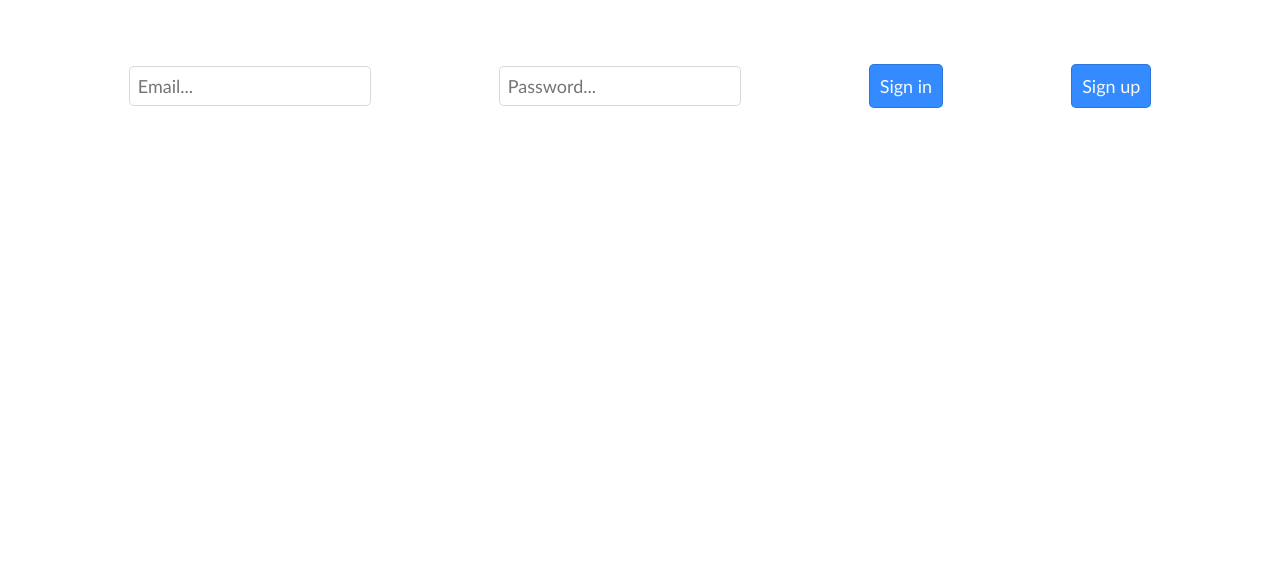
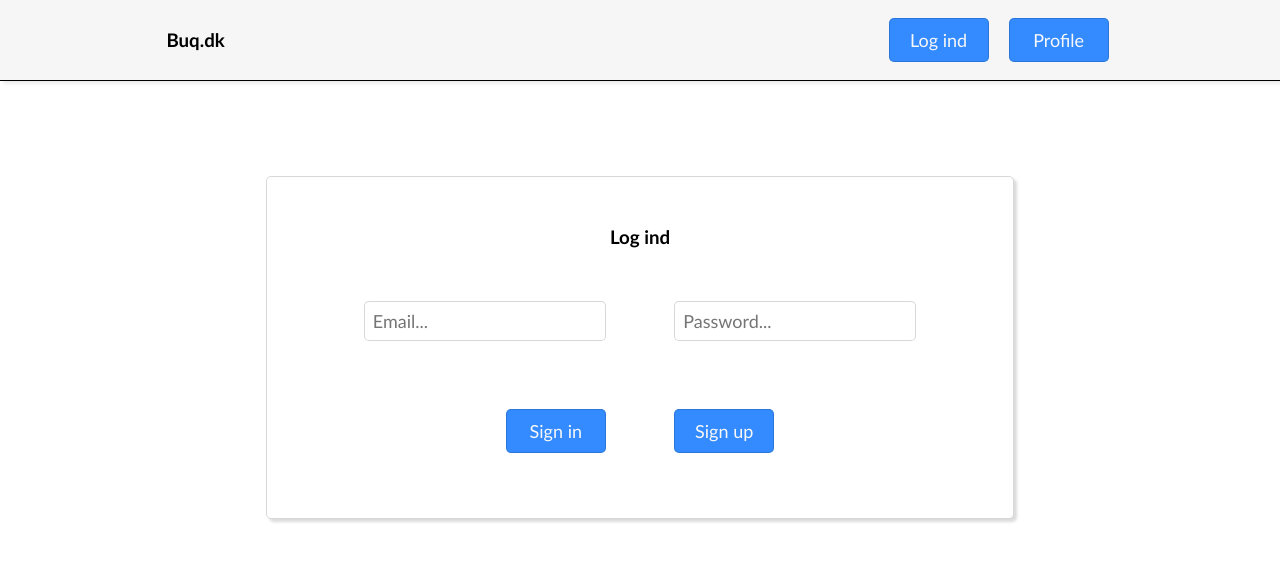
Before and after one commit to pandajakob/BUQ-Table-Booking-System, a React (Create React App) app: page / in a window 1280 px wide. Shown: the top 562 px of the page. Built offline with nearby package versions, Linux system fonts and the light colour scheme; no server answers.

Commit message:
import data

```diff
--- a/src/App.css
+++ b/src/App.css
@@ -1,22 +1,72 @@
+:root {
+  /* White Palette */
+  --white-pure: #FFFFFF;
+  --white-light: #F8F8F8;
+  --white-warm: #F0F0F0;
+  --white-cool: #EAEAEA;
+
+  /* Blue Palette */
+  --blue-primary: #338BFF;
+  --blue-light: #80C1FF;
+  --blue-dark: #0065B3;
+  --blue-muted: #4D96D1;
+  --blue-accent: #A3D3FF;
+}
+
+
+
 .App {
   text-align: center;
   font-family: system-ui, -apple-system, BlinkMacSystemFont, 'Segoe UI', Roboto, Oxygen, Ubuntu, Cantarell, 'Open Sans', 'Helvetica Neue', sans-serif;
   font-family:'Trebuchet MS', 'Lucida Sans Unicode', 'Lucida Grande', 'Lucida Sans', Arial, sans-serif;
+}
 
+.flex {
+  display: flex;
+  flex-wrap: wrap;
+  justify-content: center;
 }
-.auth {
-  display: flex;
-  justify-content: left;
-  align-items: center;
-  flex-wrap: wrap;
-  min-width: 300px;
-  max-width: 350px;
-  margin: 100px auto;
+
+.main {
+  padding: 5% 10%;
+}
+
+.container {
+  min-width: 350px;
+  max-width: fit-content;
+  height: min-content;
+  margin: 3%;
   padding: 3%;
   border: 1px solid rgba(0, 0, 0, 0.154);
   border-radius: 5px;
   box-shadow: 3px 3px 3px rgba(0, 0, 0, 0.146);
 }
+
+
+#header {
+  background-color: rgb(246, 246, 246);
+  padding: 3px 13%;
+  justify-content: space-between;
+  border-bottom: 0.1px solid black;
+  align-items: center;
+  box-shadow: 3px 3px 3px rgba(0, 0, 0, 0.073);
+
+}
+
+ul, li {
+  padding: 0;
+  margin: 0;
+}
+
+#header ul {
+  list-style: none;
+}
+
+ul li {
+  margin: 10px;
+}
+
+
 input {
   font-family:'Trebuchet MS', 'Lucida Sans Unicode', 'Lucida Grande', 'Lucida Sans', Arial, sans-serif;
   font-size: large;
@@ -27,11 +77,12 @@ input {
 }
 button {
   font-size: large;
-font-family:'Trebuchet MS', 'Lucida Sans Unicode', 'Lucida Grande', 'Lucida Sans', Arial, sans-serif;
-margin: 5%;
-padding: 10px;
+  font-family:'Trebuchet MS', 'Lucida Sans Unicode', 'Lucida Grande', 'Lucida Sans', Arial, sans-serif;
+  margin: 5%;
+  padding: 10px;
+  min-width: 100px;
   border: 1px solid rgba(0, 0, 0, 0.154);
-  background-color: rgb(51, 139, 255);
+  background-color: var(--blue-primary);
   color: rgb(248, 248, 248);
   font-weight: 560;
   border-radius: 5px;
@@ -39,13 +90,18 @@ padding: 10px;
 }
 
 button:hover {
-  background-color: white;
+  background-color: var(--white-pure) !important;
   color: black;
   border: 1px solid black;
   cursor: pointer;
 }
 button:active {
   border: 1px solid black;
-  background-color: rgb(228, 228, 228);
-  scale: 0.95;
+  background-color: rgb(233, 233, 233) !important;
+  transform: scale(0.95);
+
 }
+
+#logoutBtn {
+  background-color: red;
+}
--- a/src/App.js
+++ b/src/App.js
@@ -24,14 +24,31 @@ function App() {
 
   return (
     <div className="App">
+      <div id="header" className="flex">
+        <h3> Buq.dk </h3>
+        <ul className="flex ">
+          <li>
+            {user ?
+            <button style={{backgroundColor: "red"}} onClick={logout}> log ud</button>
+            :
+            <button>  Log ind </button>
+            }
+          </li>
+          <li>
+            <button> Profile </button>
+          </li>
+        </ul>
+      </div>
+      <div className="main">
           {user ? (
             // Render Restaurant component if user is logged in
-        <Restaurant user={user} logout={logout} />
+            <Restaurant user={user} />
           ) : (
             // Render Auth component if user is not logged in
             <Auth setUser={setUser} />
           )}
       </div>
+    </div>
   );
 }
 
--- a/src/components/auth.js
+++ b/src/components/auth.js
@@ -24,7 +24,9 @@ export const Auth = ({ setUser }) => {
   };
 
   return (
-    <div>
+    <div className="flex">
+      <div className="container">
+        <h3> Log ind</h3>
         <input
           placeholder="Email..."
           onChange={(e) => setEmail(e.target.value)}
@@ -38,5 +40,6 @@ export const Auth = ({ setUser }) => {
         <button onClick={signIn}> Sign in </button>
         <button onClick={signUp}> Sign up </button>
       </div>
+    </div>
   );
 };
--- a/src/components/restaurant.js
+++ b/src/components/restaurant.js
@@ -5,12 +5,21 @@ import { getDoc, doc } from "firebase/firestore";
 import DatePicker, { DateObject } from "react-multi-date-picker";
 import DatePanel from "react-multi-date-picker/plugins/date_panel";
 
+export const Restaurant = ({ user }) => {
+  const [loading, setLoading] = useState(false);
 
+  const [restaurant, setRestaurant] = useState("");
 
-export const Restaurant = ({user, logout}) => {
-  const [restaurant, setRestaurant] = useState("");
+  // newRestaurant states
+  const [closedDates, setClosedDates] = useState([]);
+  const [openingHours, setOpeningHours] = useState(Object);
+  const [seats, setSeats] = useState(0);
+  const [tableDuration, setTableDuration] = useState(0);
+
   useEffect(() => {
     const getRestaurant = async () => {
+      setLoading(true);
+
       const documentPath = "restaurants/" + user.uid;
       const document = doc(db, documentPath);
       console.log("docPath:", documentPath);
@@ -23,76 +32,106 @@ export const Restaurant = ({user, logout}) => {
 
       try {
         const data = await getDoc(document);
-        const filteredData = data.data();
-        setRestaurant(filteredData);
-        console.log(filteredData);
+        setRestaurant(data.data());
       } catch (err) {
         console.log(err);
+      } finally {
+        setLoading(false);
       }
     };
     getRestaurant();
   }, [user]);
 
+  const getOpeningHours = () => {
+    if (restaurant.openingHours && typeof restaurant.openingHours === "object") {
+      setOpeningHours(restaurant.openingHours);
+    } else {
+      console.log("Invalid openingHours data:", restaurant.openingHours);
+      setOpeningHours({});
+    }
+  };
 
+  const handleOpeningHourChange = () => {
 
-  const initRestaurant = () => {};
+  };
 
-  const addClosedDate = () => {};
+  const saveRestaurantData = () => {};
 
   const format = "MM/DD/YYYY";
-  const [dates, setDates] = useState([]);
+  const getClosedDates = () => {
+    // Check if restaurant and closedDates are defined
+    const formattedClosedDates = restaurant.closedDates.map((date) => {
+      return new DateObject().set({ date: date.toDate(), format: format });
+    });
+    setClosedDates(formattedClosedDates);
+  };
+
   useEffect(() => {
-    const setClosedDates = () => {
-      if (restaurant && restaurant.closedDates) { // Check if restaurant and closedDates are defined
-        const formattedClosedDates = restaurant.closedDates.map((date) => {
-          return new DateObject().set({ date: new Date(date), format: format });
-        });
-        setDates(formattedClosedDates);
+    if (restaurant && restaurant.openingHours) {
+      getOpeningHours();
+      getClosedDates();
     }
-    };
-    setClosedDates();
   }, [restaurant]); // Adding `restaurant` as a dependency to run this effect when it changes
 
-
-  useEffect(() => {
-      console.log("dates:", dates);
-  }, [dates]); // Runs whenever `dates` changes
-
-
-
-  return (
-    <div>
-      <div>
-
-
-
-      </div>
+  return loading ? (
+    <h2> Loading... </h2>
+  ) : (
     <div>
       <h1> {restaurant.name} </h1>
       <h3> {restaurant.email} </h3>
+      <div className="flex">
+        <div className="container">
+          <h2> Åbningstider</h2>
           <form>
-          <label htmlFor="closedDate"> Lukket dato:</label> <br />
+            {Object.entries(openingHours).map(([day, times], index) => (
+              <div key={index}>
+                <label>{day.charAt(0).toUpperCase() + day.slice(1)}</label>
+                <input
+                  type="time"
+                  value={times[0] || ""}
+                  onChange={(e) =>
+                    handleOpeningHourChange(day, 0, e.target.value)
+                  }
+                />
+                <label> - </label>
+                <input
+                  type="time"
+                  value={times[1] || ""}
+                  onChange={(e) =>
+                    handleOpeningHourChange(day, 1, e.target.value)
+                  }
+                />
+              </div>
+            ))}
+          </form>
+        </div>
+        <div style={{ margin: "3%" }}>
+          <div className="container" id="closedDates">
+            <h2> Datoer lukket: </h2> <br />
             <DatePicker
-            value={dates}
-            onChange={setDates}
+              style={{ padding: "8px", margin: "5%" }}
+              value={closedDates}
+              onChange={setClosedDates}
               multiple
               sort
               format={format}
               calendarPosition="bottom-center"
               plugins={[<DatePanel />]}
-          /> <br />
-          <button onClick={addClosedDate}> Gem ændringer</button> <br />
-
-
-          <input id="openingHours" />
-        </form>
-        <ul>
-          {dates.map((date, index) => (
-            <li key={index}>{date.format()}</li>
-          ))}
-        </ul>
+            />
+            <br />
           </div>
-      <button onClick={logout}> logout</button>
+          <div className="container">
+            <h2> max. pladser</h2>
+            <input id="seats" type="number" placeholder="40" />
+          </div>
+          <div className="container">
+            <h2> Bord varighed </h2>
+            <input id="tableDuration" type="number" placeholder="120" />
+            <label> min </label>
+          </div>
+        </div>
+      </div>
+      <button> Gem ændringer </button>
     </div>
   );
 };
```
Lines whose indentation alone changed are shown as unchanged.
